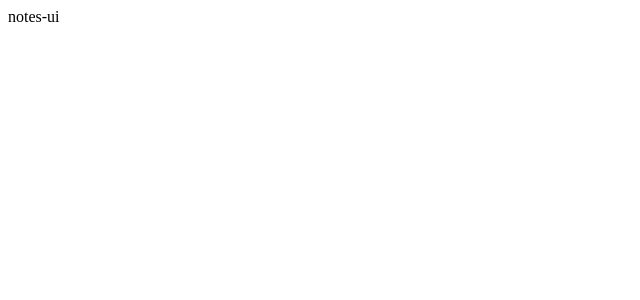
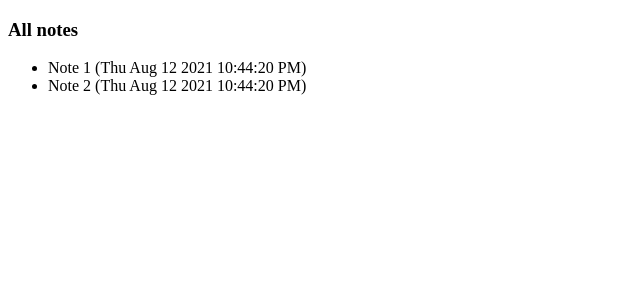
Before and after one commit to LarysaDoroshenko/notes-ui, an Angular app: page / in a window 1280 px wide. Shown: the top 300 px of the page, without its empty margins (0-640 px from the left). Built offline with nearby package versions, Linux system fonts and the light colour scheme.

Commit message:
feat: add a note container component; display a list of in-memory notes

```diff
--- a/src/app/app.component.html
+++ b/src/app/app.component.html
@@ -1,2 +1 @@
-{{title}}
-<router-outlet></router-outlet>
+<app-notes-container></app-notes-container>
--- a/src/app/app.component.ts
+++ b/src/app/app.component.ts
@@ -1,4 +1,4 @@
-import { Component } from '@angular/core';
+import {Component} from '@angular/core';
 
 @Component({
   selector: 'app-root',
@@ -6,5 +6,4 @@ import { Component } from '@angular/core';
   styleUrls: ['./app.component.css']
 })
 export class AppComponent {
-  title = 'notes-ui';
 }
--- /dev/null
+++ b/src/app/container/notes/notes-container.component.html
@@ -0,0 +1,5 @@
+<h3>All notes</h3>
+
+<ul>
+  <li *ngFor="let note of notes">{{note.content}} ({{note.createdAt.toDateString()}} {{note.createdAt.toLocaleTimeString()}})</li>
+</ul>
--- /dev/null
+++ b/src/app/container/notes/notes-container.component.ts
@@ -0,0 +1,20 @@
+import {Component, OnInit} from '@angular/core';
+import {NoteService} from '../../service/note-service';
+import {NoteDto} from '../../model/note-dto';
+
+@Component({
+  selector: 'app-notes-container',
+  templateUrl: 'notes-container.component.html'
+})
+export class NotesContainerComponent implements OnInit {
+
+  notes: NoteDto[] = [];
+
+  constructor(private noteService: NoteService) {
+  }
+
+  ngOnInit(): void {
+    this.notes = this.noteService.getNotes();
+  }
+
+}
--- /dev/null
+++ b/src/app/model/note-dto.ts
@@ -0,0 +1,5 @@
+export interface NoteDto {
+  id?: string;
+  content: string;
+  createdAt: Date;
+}
--- /dev/null
+++ b/src/app/service/note-service.ts
@@ -0,0 +1,22 @@
+import {Injectable} from '@angular/core';
+import {NoteDto} from '../model/note-dto';
+
+@Injectable()
+export class NoteService {
+
+  private notes: NoteDto[] = [
+    {
+      content: 'Note 1',
+      createdAt: new Date()
+    },
+    {
+      content: 'Note 2',
+      createdAt: new Date()
+    }
+  ];
+
+  getNotes(): NoteDto[] {
+    return this.notes.slice();
+  }
+
+}
```
Also changed, not shown: src/app/app.module.ts (+11 -7 lines).
